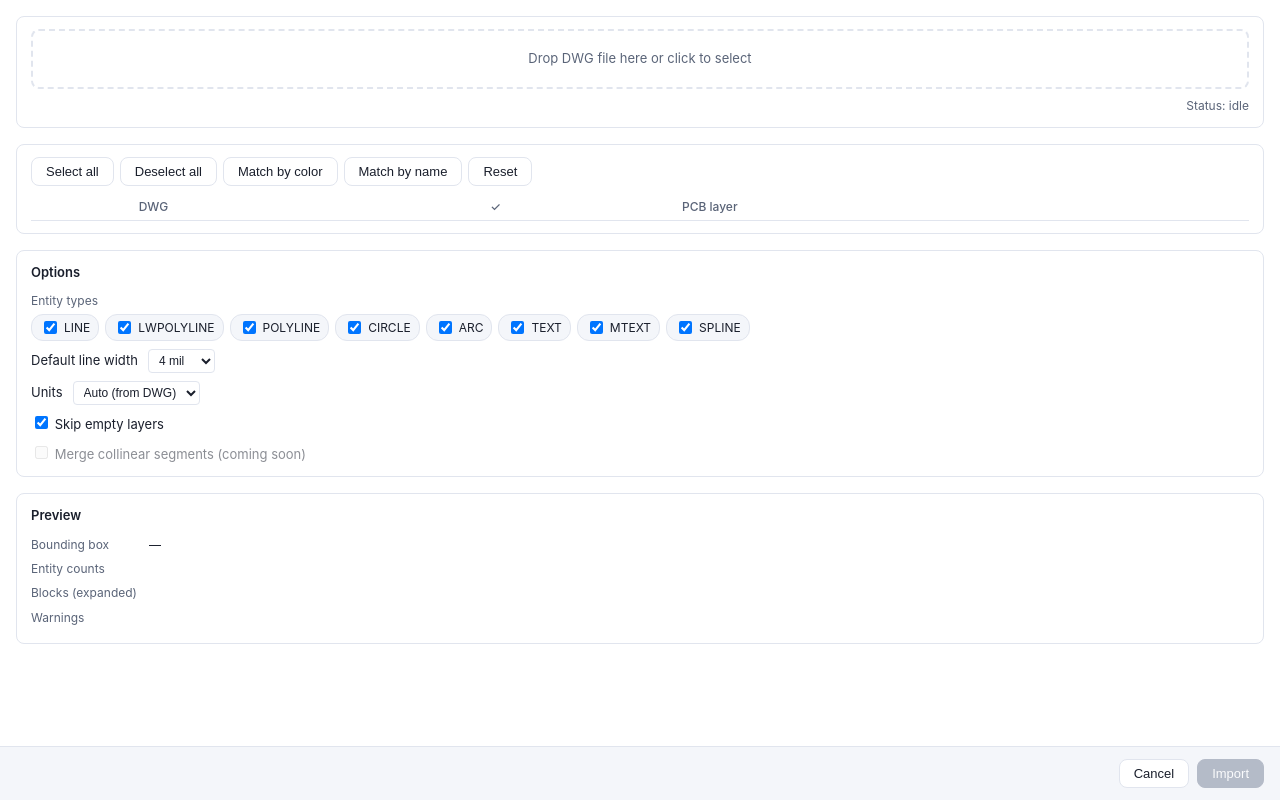
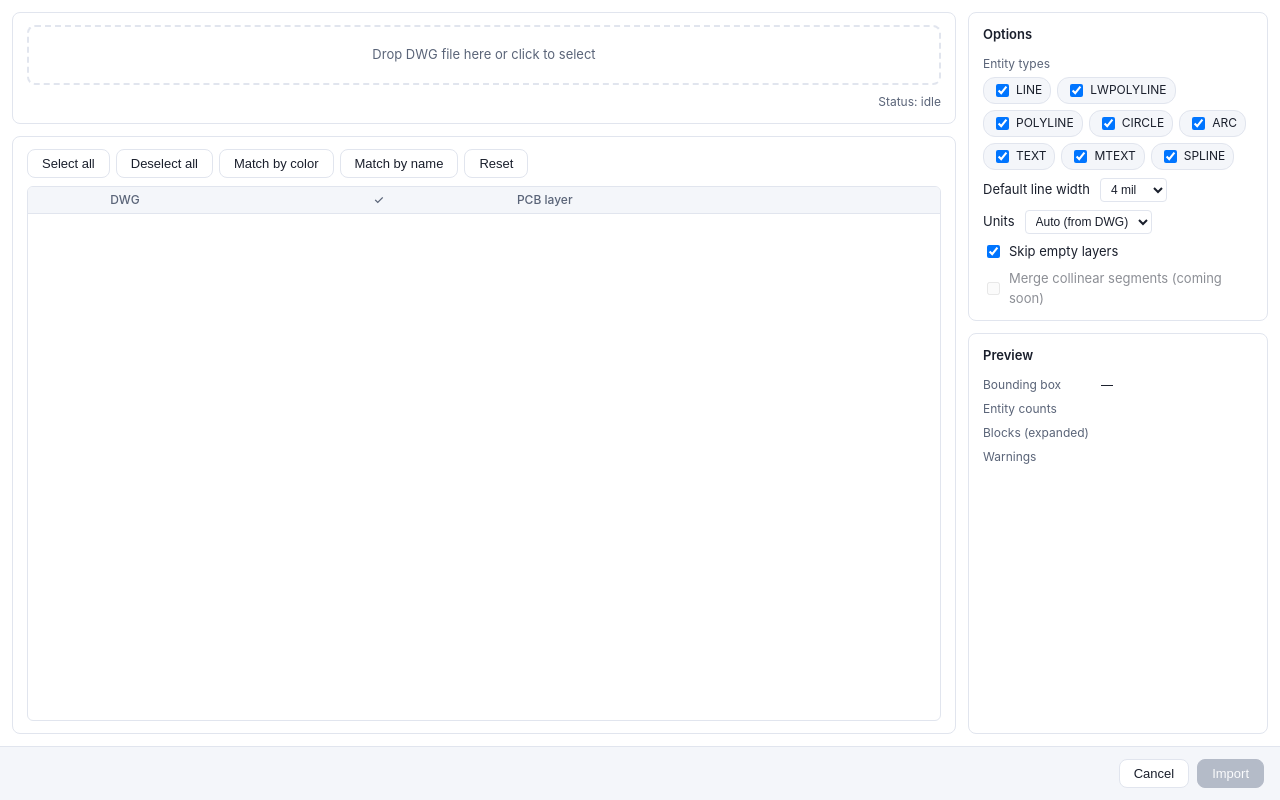
Before and after one commit to easyeda/eext-dwg-importer, a website with bundled scripts: page src/iframe/index.html in a window 1280 px wide. Built offline with nearby package versions, Linux system fonts and the light colour scheme; files whose address does not match are found by name.

Commit message:
feat: 弹窗改为左右两栏布局，底部按钮固定，消除页面滚动条
按反馈调整布局。

布局
- main 由纵向堆叠（文件/映射/选项/预览）改为左右两栏：
    左栏 = 文件选择 + 图层映射（宽，可伸缩）
    右栏 = 选项 + 预览（固定 300px）
- 弹窗尺寸 760x660 -> 920x620（左右布局需要更宽）

消除滚动条 / 固定按钮
- html、body 设 height:100% + overflow:hidden，禁止页面级滚动
- #app 纵向 flex；.app-footer 用 flex:0 0 auto 固定在底部，不随内容滚动
- 各层补 min-height:0，使 flex 子项能正确收缩（否则内部滚动失效）
- 全弹窗唯一可滚动区域是「图层映射表格」外层的 .table-wrap：
  图层数量不可控，必须可滚；表头用 position:sticky 固定
- 预览区警告列表同样限制在卡片内部滚动

顺带清理
- 消除 HTML 中的内联 style（kind-label 与禁用项），改由 .sub-label /
  .options-row label.is-disabled 承担，样式集中到 CSS
- preview-section / options-section / layer-mapping 统一改用 need()
  取代 querySelector(...)!，避免 HTML 漏写属性时以
  "Cannot read properties of null" 静默中断初始化
- 新增 .card-grow 表示「占剩余高度且内部滚动」的卡片

验证（Chrome 无头实测真实布局，非静态推断）
  视口 904x525：
    页面 scrollH 525 = clientH 525，overflow-y: hidden  -> 无页面滚动
    左栏 left:12/right:580，右栏 left:592/right:892     -> 左右两栏
    右栏宽 300px                                        -> 固定宽
    footer top:467 bottom:525                           -> 贴底固定
    main 467 + footer 58 = 525（等于视口高）             -> 按钮不参与滚动
    table-wrap 内部可滚（40 行测试数据）                 -> 仅表格滚动
  7 项判定全部通过。
- tsc、eslint、build 通过；版本 1.0.7 -> 1.0.8

```diff
--- a/extension.json
+++ b/extension.json
@@ -3,7 +3,7 @@
 	"uuid": "5d5d79bf5dd44287817ae29f79a2e9e4",
 	"displayName": "导入DWG",
 	"description": "在 PCB / 原理图 / 封装编辑器中直接导入 DWG 文件，支持 BLOCK 展开与图层映射",
-	"version": "1.0.7",
+	"version": "1.0.8",
 	"publisher": "EasyEDA",
 	"engines": {
 		"eda": "^3.2.0"
--- a/src/iframe/index.html
+++ b/src/iframe/index.html
@@ -29,7 +29,15 @@
 	</head>
 	<body>
 		<div id="app" class="app">
+			<!--
+				左右两栏布局：
+				  左栏 = 文件选择 + 图层映射（图层较多，仅此区域内部滚动）
+				  右栏 = 选项 + 预览（固定宽度，内容量稳定）
+				底部 footer 由 .app 的纵向 flex 固定在底部，不随内容滚动。
+				整体不出现页面级滚动条（body overflow: hidden）。
+			-->
 			<main data-role="main" class="app-main">
+				<div class="col col-left">
 					<section data-role="file-section" class="card">
 						<div data-role="dropzone" class="dropzone"></div>
 						<input data-role="file-input" type="file" accept=".dwg" hidden />
@@ -39,7 +47,7 @@
 						</div>
 					</section>
 
-				<section data-role="layer-mapping-section" class="card">
+					<section data-role="layer-mapping-section" class="card card-grow">
 						<div data-role="toolbar" class="toolbar">
 							<button data-role="select-all" class="btn"></button>
 							<button data-role="deselect-all" class="btn"></button>
@@ -47,6 +55,7 @@
 							<button data-role="by-name" class="btn"></button>
 							<button data-role="reset" class="btn"></button>
 						</div>
+						<div class="table-wrap">
 							<table class="mapping-table">
 								<thead>
 									<tr>
@@ -58,11 +67,14 @@
 								</thead>
 								<tbody data-role="rows"></tbody>
 							</table>
+						</div>
 					</section>
+				</div>
 
+				<div class="col col-right">
 					<section data-role="options-section" class="card">
 						<div data-role="title" class="card-title"></div>
-					<div data-role="kind-label" style="margin-bottom: 4px; color: var(--text-secondary); font-size: 12px;"></div>
+						<div data-role="kind-label" class="sub-label"></div>
 						<div data-role="kind-grid" class="kind-grid"></div>
 						<div class="options-row">
 							<span data-role="width-label"></span>
@@ -79,14 +91,14 @@
 							</label>
 						</div>
 						<div class="options-row">
-						<label style="opacity: 0.5">
+							<label class="is-disabled">
 								<input type="checkbox" disabled />
 								<span data-role="merge-collinear-label"></span>
 							</label>
 						</div>
 					</section>
 
-				<section data-role="preview-section" class="card">
+					<section data-role="preview-section" class="card card-grow">
 						<div data-role="title" class="card-title"></div>
 						<div class="preview-line">
 							<span data-role="bbox-label" class="preview-label"></span>
@@ -100,11 +112,12 @@
 							<span data-role="blocks-label" class="preview-label"></span>
 							<span data-role="blocks" class="preview-value"></span>
 						</div>
-					<div>
+						<div class="preview-line preview-line-top">
 							<span data-role="warnings-label" class="preview-label"></span>
-						<ul data-role="warnings"></ul>
+							<ul data-role="warnings" class="preview-warnings"></ul>
 						</div>
 					</section>
+				</div>
 			</main>
 
 			<footer data-role="footer" class="app-footer">
--- a/src/iframe/ui/layer-mapping.ts
+++ b/src/iframe/ui/layer-mapping.ts
@@ -6,6 +6,7 @@
 
 import type { DwgLayer, LayerMapping, PcbLayerInfo } from '../../shared/types';
 import { t } from '../../shared/i18n';
+import { need } from './dom';
 import { suggestAllByColor, suggestAllByName } from './layer-suggest-bridge';
 
 export interface LayerMappingSection {
@@ -25,16 +26,16 @@ interface Row {
 const NONE_VALUE = '__none__';
 
 export function createLayerMapping(root: HTMLElement): LayerMappingSection {
-	const tbody = root.querySelector<HTMLTableSectionElement>('[data-role="rows"]')!;
-	const toolbar = root.querySelector<HTMLDivElement>('[data-role="toolbar"]')!;
+	const tbody = need<HTMLTableSectionElement>(root, 'rows');
+	const toolbar = need(root, 'toolbar');
 
-	toolbar.querySelector('[data-role="select-all"]')!.textContent = t('Select all');
-	toolbar.querySelector('[data-role="deselect-all"]')!.textContent = t('Deselect all');
-	toolbar.querySelector('[data-role="by-color"]')!.textContent = t('Match by color');
-	toolbar.querySelector('[data-role="by-name"]')!.textContent = t('Match by name');
-	toolbar.querySelector('[data-role="reset"]')!.textContent = t('Reset');
-	root.querySelector('[data-role="col-dwg"]')!.textContent = 'DWG';
-	root.querySelector('[data-role="col-pcb"]')!.textContent = t('PCB layer');
+	need(toolbar, 'select-all').textContent = t('Select all');
+	need(toolbar, 'deselect-all').textContent = t('Deselect all');
+	need(toolbar, 'by-color').textContent = t('Match by color');
+	need(toolbar, 'by-name').textContent = t('Match by name');
+	need(toolbar, 'reset').textContent = t('Reset');
+	need(root, 'col-dwg').textContent = 'DWG';
+	need(root, 'col-pcb').textContent = t('PCB layer');
 
 	let rows: Row[] = [];
 	let pcbLayers: PcbLayerInfo[] = [];
@@ -110,29 +111,29 @@ export function createLayerMapping(root: HTMLElement): LayerMappingSection {
 		return out;
 	}
 
-	toolbar.querySelector('[data-role="select-all"]')!.addEventListener('click', () => {
+	need(toolbar, 'select-all').addEventListener('click', () => {
 		for (const r of rows) r.enabled = true;
 		render();
 	});
-	toolbar.querySelector('[data-role="deselect-all"]')!.addEventListener('click', () => {
+	need(toolbar, 'deselect-all').addEventListener('click', () => {
 		for (const r of rows) {
 			r.enabled = false;
 			r.targetLayerId = null;
 		}
 		render();
 	});
-	toolbar.querySelector('[data-role="by-color"]')!.addEventListener('click', () => {
+	need(toolbar, 'by-color').addEventListener('click', () => {
 		const mapping = suggestAllByColor(
 			rows.map(r => ({ name: r.layerName, color: r.color })),
 			pcbLayers,
 		);
 		setMapping(mapping);
 	});
-	toolbar.querySelector('[data-role="by-name"]')!.addEventListener('click', () => {
+	need(toolbar, 'by-name').addEventListener('click', () => {
 		const mapping = suggestAllByName(rows.map(r => ({ name: r.layerName })));
 		setMapping(mapping);
 	});
-	toolbar.querySelector('[data-role="reset"]')!.addEventListener('click', () => {
+	need(toolbar, 'reset').addEventListener('click', () => {
 		for (const r of rows) {
 			r.enabled = false;
 			r.targetLayerId = null;
--- a/src/iframe/ui/options-section.ts
+++ b/src/iframe/ui/options-section.ts
@@ -5,6 +5,7 @@
 import type { DwgEntityKind, DwgUnit, ImportOptions } from '../../shared/types';
 import { t } from '../../shared/i18n';
 import { ALL_ENTITY_KINDS } from '../../shared/types';
+import { need } from './dom';
 
 const PRESET_WIDTHS: ReadonlyArray<number> = [1, 2, 4, 6, 8, 10, 20];
 
@@ -25,17 +26,17 @@ export interface OptionsSection {
 }
 
 export function createOptionsSection(root: HTMLElement): OptionsSection {
-	const kindBox = root.querySelector<HTMLDivElement>('[data-role="kind-grid"]')!;
-	const widthSelect = root.querySelector<HTMLSelectElement>('[data-role="width-select"]')!;
-	const unitSelect = root.querySelector<HTMLSelectElement>('[data-role="unit-select"]')!;
-	const skipEmpty = root.querySelector<HTMLInputElement>('[data-role="skip-empty"]')!;
+	const kindBox = need(root, 'kind-grid');
+	const widthSelect = need<HTMLSelectElement>(root, 'width-select');
+	const unitSelect = need<HTMLSelectElement>(root, 'unit-select');
+	const skipEmpty = need<HTMLInputElement>(root, 'skip-empty');
 
-	root.querySelector('[data-role="title"]')!.textContent = t('Options');
-	root.querySelector('[data-role="kind-label"]')!.textContent = t('Entity types');
-	root.querySelector('[data-role="width-label"]')!.textContent = t('Default line width');
-	root.querySelector('[data-role="unit-label"]')!.textContent = t('Units');
-	root.querySelector('[data-role="skip-empty-label"]')!.textContent = t('Skip empty layers');
-	root.querySelector('[data-role="merge-collinear-label"]')!.textContent = t('Merge collinear segments (coming soon)');
+	need(root, 'title').textContent = t('Options');
+	need(root, 'kind-label').textContent = t('Entity types');
+	need(root, 'width-label').textContent = t('Default line width');
+	need(root, 'unit-label').textContent = t('Units');
+	need(root, 'skip-empty-label').textContent = t('Skip empty layers');
+	need(root, 'merge-collinear-label').textContent = t('Merge collinear segments (coming soon)');
 
 	for (const w of PRESET_WIDTHS) {
 		const opt = document.createElement('option');
--- a/src/iframe/ui/preview-section.ts
+++ b/src/iframe/ui/preview-section.ts
@@ -4,6 +4,7 @@
 
 import type { DwgIR } from '../../shared/types';
 import { t } from '../../shared/i18n';
+import { need } from './dom';
 
 export interface PreviewSection {
 	setIr: (ir: DwgIR) => void;
@@ -22,16 +23,16 @@ const KIND_LABEL: Record<string, string> = {
 };
 
 export function createPreviewSection(root: HTMLElement): PreviewSection {
-	const bbEl = root.querySelector<HTMLElement>('[data-role="bbox"]')!;
-	const countsEl = root.querySelector<HTMLElement>('[data-role="counts"]')!;
-	const blocksEl = root.querySelector<HTMLElement>('[data-role="blocks"]')!;
-	const warnEl = root.querySelector<HTMLElement>('[data-role="warnings"]')!;
+	const bbEl = need(root, 'bbox');
+	const countsEl = need(root, 'counts');
+	const blocksEl = need(root, 'blocks');
+	const warnEl = need(root, 'warnings');
 
-	root.querySelector('[data-role="title"]')!.textContent = t('Preview');
-	root.querySelector('[data-role="bbox-label"]')!.textContent = t('Bounding box');
-	root.querySelector('[data-role="counts-label"]')!.textContent = t('Entity counts');
-	root.querySelector('[data-role="blocks-label"]')!.textContent = t('Blocks (expanded)');
-	root.querySelector('[data-role="warnings-label"]')!.textContent = t('Warnings');
+	need(root, 'title').textContent = t('Preview');
+	need(root, 'bbox-label').textContent = t('Bounding box');
+	need(root, 'counts-label').textContent = t('Entity counts');
+	need(root, 'blocks-label').textContent = t('Blocks (expanded)');
+	need(root, 'warnings-label').textContent = t('Warnings');
 
 	function formatMm(value: number): string {
 		if (!Number.isFinite(value))
--- a/src/iframe/ui/styles.css
+++ b/src/iframe/ui/styles.css
@@ -54,25 +54,66 @@ body {
 	line-height: 1.5;
 }
 
+/*
+ * 布局要点（弹窗内不出现页面级滚动条）：
+ *   html/body 固定为视口高度且 overflow:hidden；
+ *   #app 为纵向 flex（main 占满剩余高度 + footer 固定在其下方）；
+ *   main 内为左右两栏，两栏各自高度受限；
+ *   仅「图层映射表格」区域内部滚动（图层数量不可控，必须可滚）。
+ * 这样底部按钮始终可见，不随内容滚动。
+ */
+html,
+body {
+	height: 100%;
+	overflow: hidden;
+}
+
 body {
 	display: flex;
 	flex-direction: column;
-	min-height: 100vh;
 }
 
 .app {
 	display: flex;
 	flex-direction: column;
 	flex: 1;
+	min-height: 0; /* 允许子项收缩，否则内部滚动失效 */
 }
 
 .app-main {
 	flex: 1;
-	overflow-y: auto;
-	padding: 16px;
+	min-height: 0;
+	display: flex;
+	flex-direction: row;
+	gap: 12px;
+	padding: 12px;
+	overflow: hidden;
+}
+
+/* 左栏较宽（图层映射表），右栏固定宽度（选项 + 预览） */
+.col {
 	display: flex;
 	flex-direction: column;
-	gap: 16px;
+	gap: 12px;
+	min-height: 0;
+}
+
+.col-left {
+	flex: 1 1 auto;
+	min-width: 0;
+}
+
+.col-right {
+	flex: 0 0 300px;
+	width: 300px;
+}
+
+/* 需要占用剩余高度、并在内部滚动的卡片 */
+.card-grow {
+	flex: 1 1 auto;
+	min-height: 0;
+	display: flex;
+	flex-direction: column;
 }
 
 .app-footer {
@@ -82,6 +123,7 @@ body {
 	padding: 12px 16px;
 	border-top: 1px solid var(--border);
 	background: var(--bg-secondary);
+	flex: 0 0 auto;
 }
 
 .card {
@@ -89,6 +131,7 @@ body {
 	border: 1px solid var(--border);
 	border-radius: var(--radius);
 	padding: 12px 14px;
+	min-height: 0;
 }
 
 .card-title {
@@ -96,6 +139,12 @@ body {
 	margin-bottom: 10px;
 	color: var(--text-primary);
 	font-size: 13px;
+}
+
+.sub-label {
+	margin-bottom: 4px;
+	color: var(--text-secondary);
+	font-size: 12px;
 }
 
 .dropzone {
@@ -161,11 +210,25 @@ body {
 	gap: 6px;
 	flex-wrap: wrap;
 	margin-bottom: 8px;
+	flex: 0 0 auto;
+}
+
+/*
+ * 图层表格的滚动容器：唯一允许滚动的区域。
+ * 表头用 sticky 固定，滚列表时始终可见。
+ */
+.table-wrap {
+	flex: 1 1 auto;
+	min-height: 0;
+	overflow: auto;
+	border: 1px solid var(--border);
+	border-radius: 6px;
 }
 
 .mapping-table {
 	width: 100%;
-	border-collapse: collapse;
+	border-collapse: separate;
+	border-spacing: 0;
 }
 
 .mapping-table th,
@@ -179,6 +242,14 @@ body {
 .mapping-table th {
 	color: var(--text-secondary);
 	font-weight: 500;
+	position: sticky;
+	top: 0;
+	z-index: 1;
+	background: var(--bg-secondary);
+}
+
+.mapping-table tbody tr:last-child td {
+	border-bottom: none;
 }
 
 .mapping-table select {
@@ -227,6 +298,17 @@ body {
 	flex-wrap: wrap;
 }
 
+.options-row label {
+	display: inline-flex;
+	align-items: center;
+	gap: 6px;
+}
+
+/* 「即将推出」的禁用项 */
+.options-row label.is-disabled {
+	opacity: 0.5;
+}
+
 .options-row select {
 	padding: 3px 6px;
 	border-radius: 4px;
@@ -243,14 +325,26 @@ body {
 	margin-bottom: 6px;
 }
 
+/* 警告行：标签在上、列表在下，列表可滚动以适配固定高度 */
+.preview-line-top {
+	flex-direction: column;
+	align-items: stretch;
+	flex: 1 1 auto;
+	min-height: 0;
+	margin-bottom: 0;
+}
+
 .preview-label {
 	color: var(--text-secondary);
+	font-size: 12px;
+	flex: 0 0 auto;
 	min-width: 110px;
-	font-size: 12px;
 }
 
 .preview-value {
 	font-size: 12px;
+	min-width: 0;
+	word-break: break-word;
 }
 
 .count-chip,
@@ -268,13 +362,16 @@ body {
 	color: var(--text-muted);
 }
 
-ul {
+.preview-warnings {
 	margin: 4px 0 0 18px;
 	padding: 0;
 	color: var(--warn);
+	overflow-y: auto;
+	flex: 1 1 auto;
+	min-height: 0;
 }
 
-ul li {
+.preview-warnings li {
 	font-size: 12px;
 }
 
```
Also changed, not shown: src/internal/import-dwg.ts (+11 -1 lines). Lines whose indentation alone changed are shown as unchanged.
